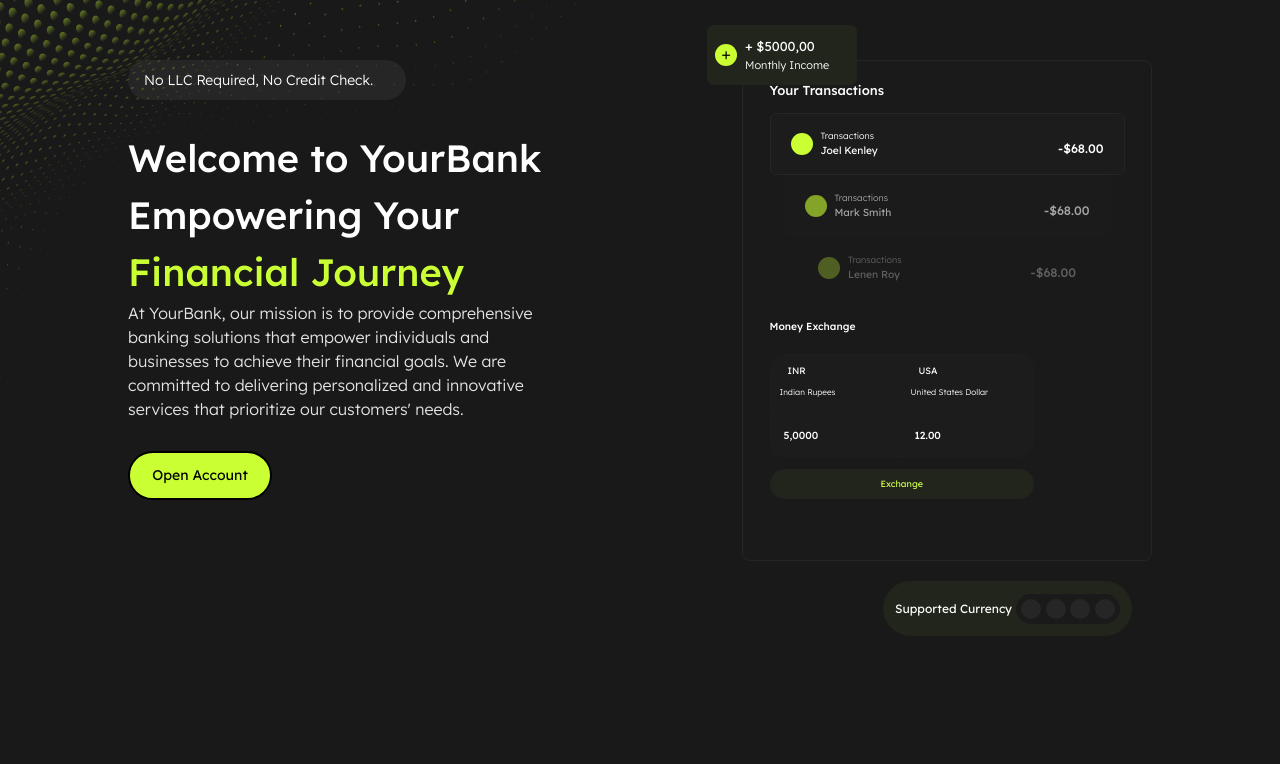
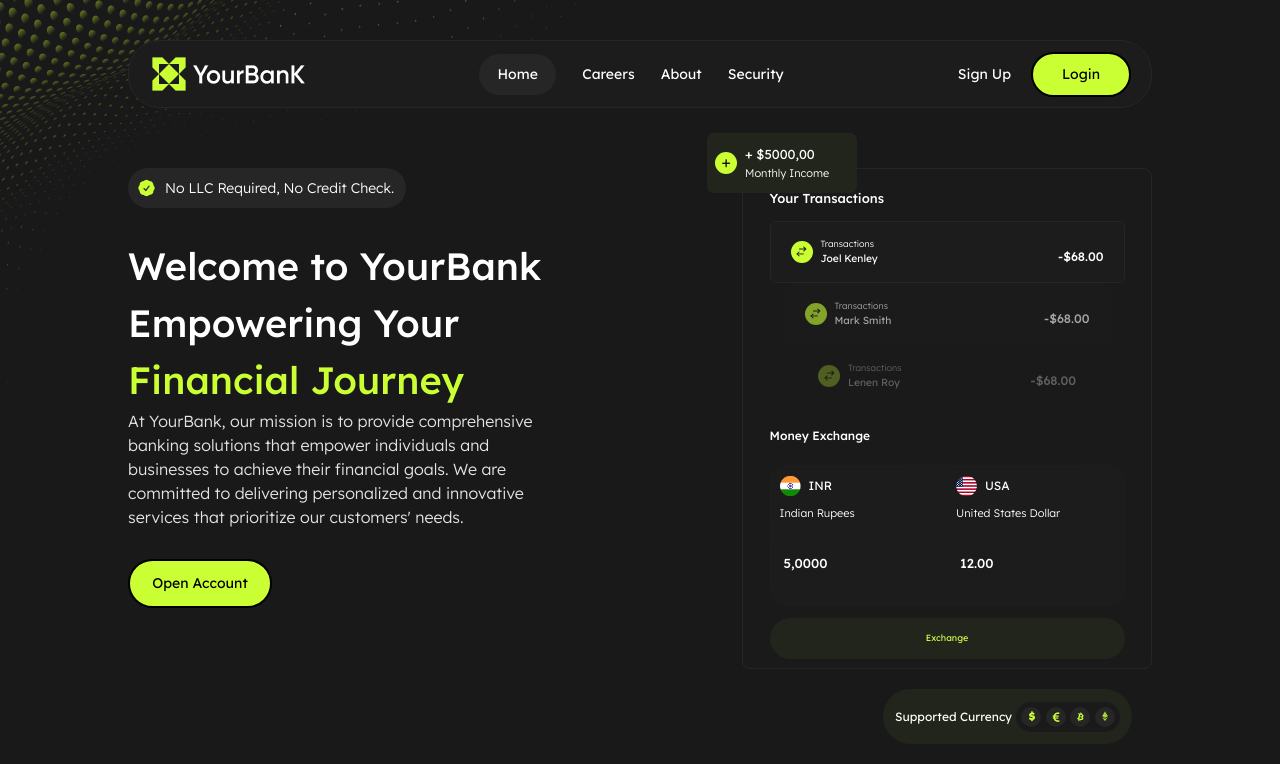
Before and after one commit to bytebitt/YourBank, a website: page index.html in a window 1280 px wide. Drawn offline with Linux system fonts and the light colour scheme; files that its build step writes are made by us from their sources; a web font is replaced by a local one.

Commit message:
update structure + tryfix

```diff
--- /dev/null
+++ b/components/header.html
@@ -0,0 +1,47 @@
+<header class="bg-[#1C1C1C] md:w-[80%] h-[68px] rounded-[32px] mx-auto border border-[#262626] mt-10 flex relative
+    justify-between items-center px-5 w-[90%]">
+        <!-- Logo -->
+        <a href="index.html">
+            <img src="./images/home/Logo.png" alt="" class="lg:hidden md:hidden">
+            <img src="./images/home/laptoplogo.png" alt="" class="hidden md:block lg:hidden">
+            <img src="./images/home/desktoplogo.png" alt="" class="hidden lg:block md:hidden">
+        </a>
+
+        <nav class="md:flex items-center text-[18px] md:text-[14px] hidden">
+            <div class="">
+                <ul class="flex gap-[26px] text-[14px leading-[150%] items-center">
+                    <li><a href="" class="hover:text-[#CAFF33] bg-[#262626] w-[100px] h-[51px] md:w-[77px] md:h-[41px] rounded-[82px]
+                        block md:flex items-center justify-center transition-all duration-300">Home</a></li>
+                    <li><a href="#Careers" class="hover:text-[#CAFF33] transition-all duration-300">Careers</a></li>
+                    <li><a href="#About" class="hover:text-[#CAFF33] transition-all duration-300">About</a></li>
+                    <li><a href="#Security" class="hover:text-[#CAFF33] transition-all duration-300">Security</a></li>
+                </ul>
+            </div>
+        </nav>
+        <div class="md:flex gap-5 text-[18px] md:text-[14px] hidden items-center">
+            <a href="#SignUp" class="hover:text-[#CAFF33] transition-all duration-300">Sign Up</a>
+            <a href="#Login" class="block md:flex items-center justify-center bg-[#CAFF33] w-[100px] h-[45px] rounded-[82px] text-black
+            hover:bg-transparent border-2 hover:border-[#CAFF33] hover:text-white transition-all duration-300">Login</a>
+        </div>
+
+        <div id="burgerButton" class="lg:hidden md:hidden text-[#333333] bg-[#CAFF33] w-[56px] h-[40px] ml-auto rounded-[82px] flex justify-center items-center">
+            <i class="fa-solid fa-bars-staggered"></i>
+        </div>
+        <div id="mobileMenu" class="fixed left-[-100%] top-0 w-[90%] h-full bg-[#1C1C1C] transition-all duration-300 ease-in-out z-[1000] border-r border-[#1C1C21]">
+            <i id="exitButton" class="fa-solid fa-xmark hidden absolute top-5 right-5 text-white cursor-pointer"></i>
+
+            <div class="flex flex-col pt-[100px]">
+                <div class="flex justify-center items-center">
+                    <img src="./images/home/desktoplogo.png" alt="">
+                </div>
+
+                <ul class="flex flex-col gap-[26px] text-[14px leading-[150%] items-center pt-10">
+                    <li><a href="" class="hover:text-[#CAFF33] bg-[#262626] w-[100px] h-[51px] md:w-[77px] md:h-[41px] rounded-[82px]
+                        flex items-center justify-center">Home</a></li>
+                    <li><a href="#Careers" class="hover:text-[#CAFF33]">Careers</a></li>
+                    <li><a href="#About" class="hover:text-[#CAFF33]">About</a></li>
+                    <li><a href="#Security" class="hover:text-[#CAFF33]">Security</a></li>
+                </ul>
+            </div>
+        </div>
+    </header>
--- a/index.html
+++ b/index.html
@@ -12,11 +12,9 @@
     <title>YourBank</title>
 </head>
 <body class="bg-[#191919] text-white">
-    <img src="./images/home/Group.png" alt="" class="absolute top-0 left-0">
+    <img src="../images/home/Group.png" alt="" class="absolute top-0 left-0">
 
-    <header>
-        <!-- scripts/includes.js -->
-    </header>
+    <div id="header" class="header"></div>
 
     <main>
         <div class="md:flex justify-between items-start md:mt-5 max-w-[80%] mx-auto gap-10">
@@ -64,7 +62,7 @@
                         <div class="flex flex-col mx-auto pt-3">
                             <div class="flex items-center bg-[#1C1C1C] w-[264px] h-[45px] border-[0.51px] border-[#262626] rounded-[6.15px] px-5 mx-auto md:w-[355px] md:h-[62px]">
                                 <a href="" class="bg-[#CAFF33] w-[22px] h-[22px] rounded-full flex justify-center items-center">
-                                    <img src="./images/home/Vector (Stroke).png" alt="">
+                                    <img src="../images/home/Vector (Stroke).png" alt="">
                                 </a>
                                 <div class="pl-2">
                                     <p class="text-[9px] font-light">Transactions</p>
@@ -76,7 +74,7 @@
                             <div class="">
                             <div class="flex items-center bg-[#1C1C1C] w-[243px] h-[45px] border-[0.51px] border-[#262626]/15 rounded-[6.15px] px-5 mx-auto opacity-60 md:w-[327px] md:h-[62px]">
                                 <a href="" class="bg-[#CAFF33] w-[22px] h-[22px] rounded-full flex justify-center items-center">
-                                    <img src="./images/home/Vector (Stroke).png" alt="">
+                                    <img src="../images/home/Vector (Stroke).png" alt="">
                                 </a>
                                 <div class="pl-2">
                                     <p class="text-[9px] font-light">Transactions</p>
@@ -89,7 +87,7 @@
                         <div class="">
                             <div class="flex items-center bg-[#1C1C1C] w-[223px] h-[45px] border-[0.51px] border-[#262626]/15 rounded-[6.15px] px-5 mx-auto opacity-30 md:w-[300px] md:h-[62px]">
                                 <a href="" class="bg-[#CAFF33] w-[22px] h-[22px] rounded-full flex justify-center items-center">
-                                    <img src="./images/home/Vector (Stroke).png" alt="">
+                                    <img src="../images/home/Vector (Stroke).png" alt="">
                                 </a>
                                 <div class="pl-2">
                                     <p class="text-[9px] font-light">Transactions</p>
@@ -99,32 +97,32 @@
                             </div>
                         </div>
                     </div>
-                    <div class="pt-5">
-                        <p class="text-[10.26px] font-medium">Money Exchange</p>
-                        <div class="grid grid-cols-2 gap-0 bg-[#1C1C1C] w-[264px] h-[103px] rounded-2xl border-[0.51px] border-[#262626]/15 mt-5">
+                    <div class="pt-5 mx-auto">
+                        <p class="text-[10.26px] font-medium md:text-[12px]">Money Exchange</p>
+                        <div class="grid grid-cols-2 gap-0 bg-[#1C1C1C] w-[264px] h-[103px] rounded-2xl border-[0.51px] border-[#262626]/15 mt-5 md:w-[355px] md:h-[141px]">
                             <div class="w-[132.21px] h-[58.1px] border-[0.51px] border-[#262626]/15">
                                 <div class="flex items-center gap-2 p-2">
-                                    <img src="./images/home/india.png" alt="">
-                                    <p class="text-[9.23px]">INR</p>
+                                    <img src="../images/home/india.png" alt="">
+                                    <p class="text-[9.23px] md:text-[12px]">INR</p>
                                 </div>
-                                <p class="font-light text-[8.2px] pl-2">Indian Rupees</p>
+                                <p class="font-light text-[8.2px] pl-2 md:text-[11px]">Indian Rupees</p>
                             </div>
                             <div class="w-[132.21px] h-[58.1px] border-[0.51px] border-[#262626]/15">
                                 <div class="flex items-center gap-2 p-2">
-                                    <img src="./images/home/usa.png" alt="">
-                                    <p class="text-[9.23px]">USA</p>
+                                    <img src="../images/home/usa.png" alt="">
+                                    <p class="text-[9.23px] md:text-[12px]">USA</p>
                                 </div>
-                                <p class="font-light text-[8.2px] pl-2">United States Dollar</p>
+                                <p class="font-light text-[8.2px] pl-2 md:text-[11px]">United States Dollar</p>
                             </div>
                             <div class="w-[132.21px] h-[45px] border-[0.51px] border-[#262626]/15 flex items-center pl-3">
-                                <p class="font-medium text-[10.26px]">5,0000</p>
+                                <p class="font-medium text-[10.26px] md:text-[13px]">5,0000</p>
                             </div>
                             <div class="w-[132.21px] h-[45px] border-[0.51px] border-[#262626]/15 flex items-center pl-3">
-                                <p class="font-medium text-[10.26px]">12.00</p>
+                                <p class="font-medium text-[10.26px] md:text-[13px]">12.00</p>
                             </div>
                         </div>
                         <button type="button" class="w-[264.43px] h-[30.41px] bg-[#22251B] text-[#D1FF4D] mx-auto rounded-[42px] mt-3 text-[9px]
-                        hover:bg-[#D1FF4D] hover:text-[#22251B] transition-colors duration-300">
+                        hover:bg-[#D1FF4D] hover:text-[#22251B] transition-colors duration-300 md:h-[41px] md:w-full">
                             Exchange
                         </button>
                     </div>
@@ -136,23 +134,22 @@
                 </button>
                 <div class="bg-[#1A1A1A] border-[0.51px] border-[#262626]/15 w-[104px] h-[30px] rounded-[28px] flex justify-between items-center px-1">
                     <button class="bg-[#262626] w-[20px] h-[20px] rounded-full flex justify-center items-center">
-                        <img src="./images/home/dol.png" alt="" class="">
+                        <img src="../images/home/dol.png" alt="" class="">
                     </button>
                     <button class="bg-[#262626] w-[20px] h-[20px] rounded-full flex justify-center items-center">
-                        <img src="./images/home/eur.png" alt="" class="">
+                        <img src="../images/home/eur.png" alt="" class="">
                     </button>
                     <button class="bg-[#262626] w-[20px] h-[20px] rounded-full flex justify-center items-center">
-                        <img src="./images/home/bitc.png" alt="" class="">
+                        <img src="../images/home/bitc.png" alt="" class="">
                     </button>
                     <button class="bg-[#262626] w-[20px] h-[20px] rounded-full flex justify-center items-center">
-                        <img src=./images/home/eth.png" alt="" class="">
+                        <img src="../images/home/eth.png" alt="" class="">
                     </button>
                 </div>
             </div>
         </div>
         </div>
     </main>
-    <script src="./scripts/script.js"></script>
-    <script src="./scripts/includes.js"></script>
+    <script src="./scripts/header.js"></script>
 </body>
 </html>
--- /dev/null
+++ b/scripts/header.js
@@ -0,0 +1,39 @@
+document.addEventListener("DOMContentLoaded", () => {
+    const loadComponent = async(selector, path, callback) => {
+        const element = document.querySelector(selector);
+        if (element) {
+            const res = await fetch(path);
+            const html = await res.text();
+            element.innerHTML = html;
+
+            if (callback) callback();
+        }
+    }
+
+    loadComponent("#header", "/components/header.html", () => {
+        const mobileMenu = document.getElementById("mobileMenu");
+        const burgerButton = document.getElementById("burgerButton");
+        const exitButton = document.getElementById("exitButton");
+
+        burgerButton.addEventListener("click", () => {
+            mobileMenu.classList.remove("left-[-100%]");
+            burgerButton.classList.remove("hidden");
+            mobileMenu.classList.add("left-0");
+        });
+
+        exitButton.addEventListener("click", () => {
+            exitButton.classList.add("hidden");
+            mobileMenu.classList.add("left-[-100%]");
+            mobileMenu.classList.remove("left-0");
+        });
+
+        // hide on w1050
+        window.addEventListener("resize", () => {
+            if (window.innerWidth > 1050) {
+                mobileMenu.classList.add("left-[-100%]");
+                mobileMenu.classList.remove("left-0");
+                burgerButton.classList.add("hidden");
+            }
+        });
+    });
+});
```
Also changed, not shown: dist/output.css, images/home/Vector (Stroke).png (added), images/home/arrows.png (added), images/home/bitc.png (added), images/home/dol.png (added), images/home/eth.png (added), images/home/eur.png (added), images/home/india.png (added), images/home/maincheck.png (added), images/home/usa.png (added).
